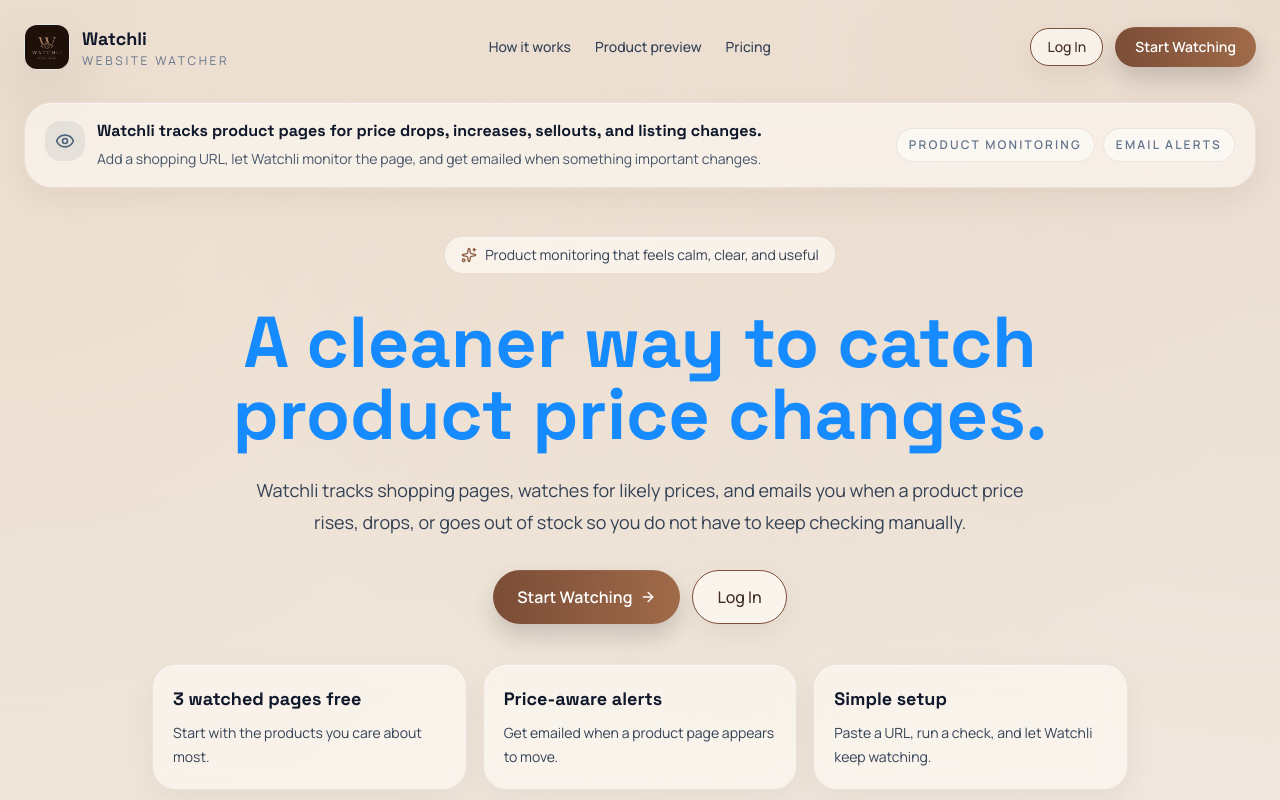
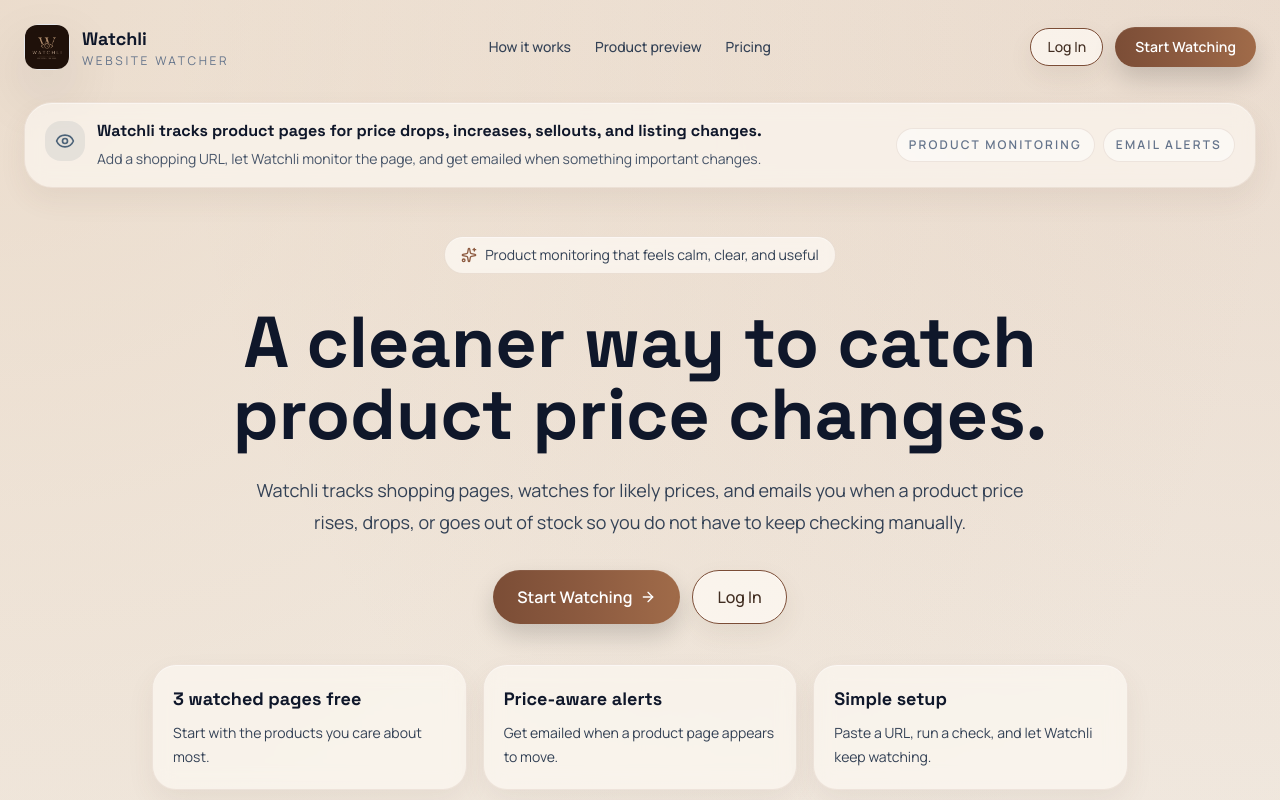
Before and after one commit to aanyaofcc/Watchli, a React (Vite) app in the folder frontend/: page / in a window 1280 px wide. Shown: the top 800 px of the page. Built offline with nearby package versions, Linux system fonts and the light colour scheme; no server answers.

Commit message:
Restore original homepage heading color

```diff
--- a/frontend/src/pages/LandingPagePro.jsx
+++ b/frontend/src/pages/LandingPagePro.jsx
@@ -209,7 +209,7 @@ export function LandingPagePro() {
             Product monitoring that feels calm, clear, and useful
           </div>
 
-          <h1 className="display-font mt-8 text-5xl font-bold leading-[0.95] tracking-tight text-[#168BFF] sm:text-6xl lg:text-7xl">
+          <h1 className="display-font mt-8 text-5xl font-bold leading-[0.95] tracking-tight text-slate-900 sm:text-6xl lg:text-7xl">
             A cleaner way to catch product price changes.
           </h1>
 
```
